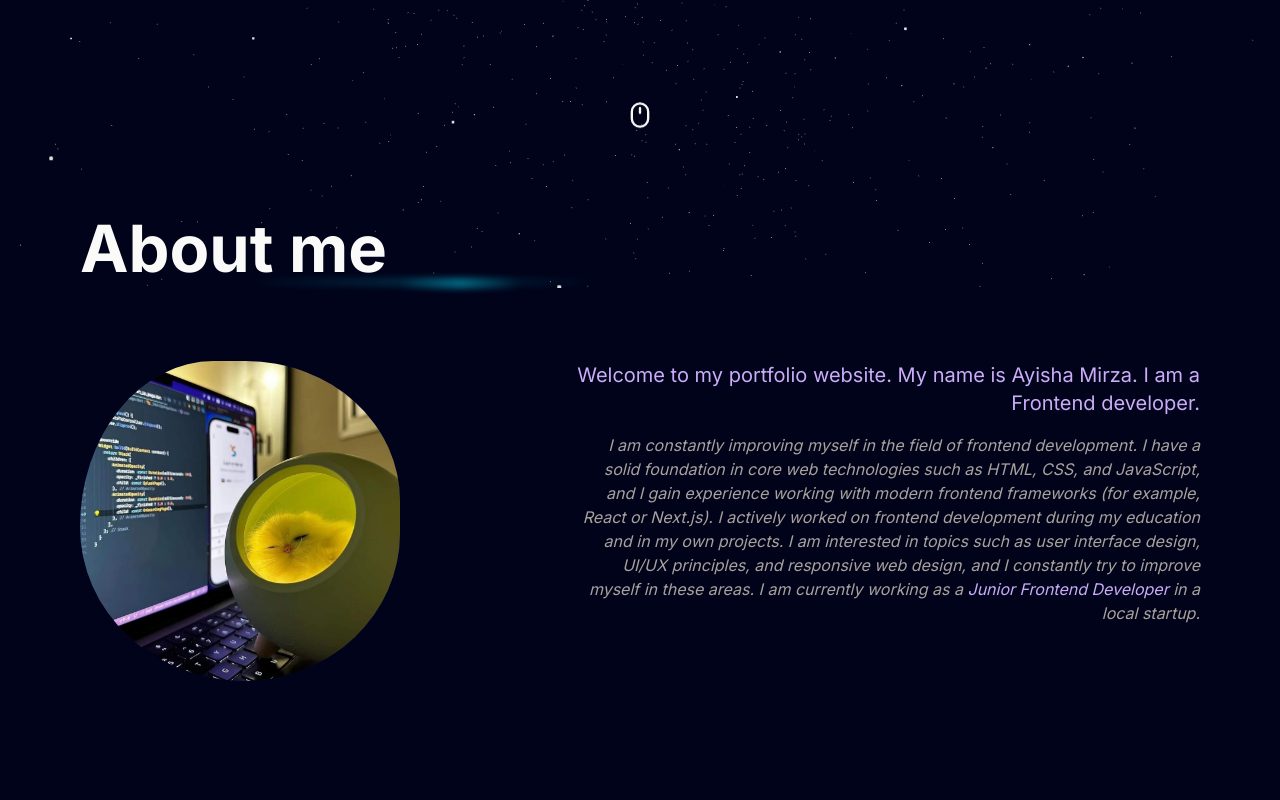
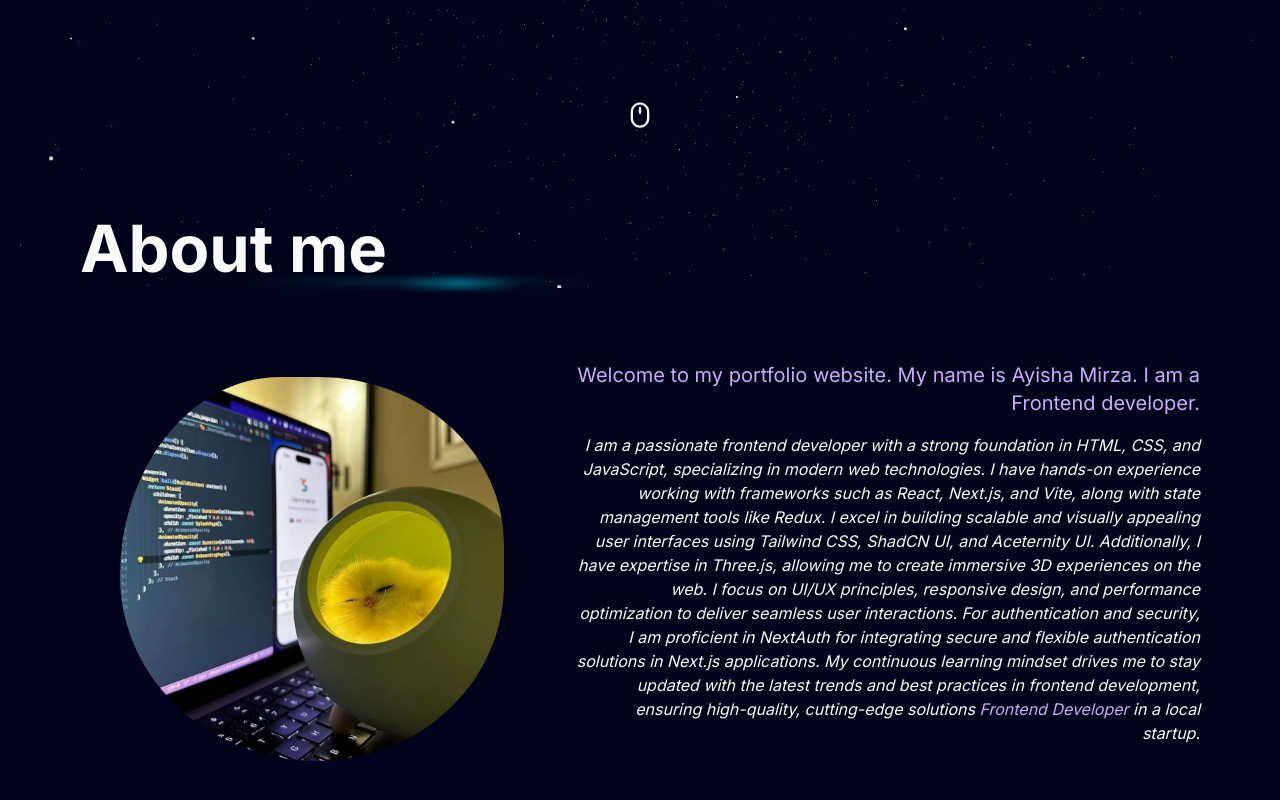
Before and after one commit to ayshenm/MyPotfolioProject, a Next.js app: page / in a window 1280 px wide. Shown: the part 492-1292 px from the top of the page. Built offline with nearby package versions, Linux system fonts and the light colour scheme.

Commit message:
about compentent css fixed

```diff
--- a/components/Loading.tsx
+++ b/components/Loading.tsx
@@ -6,9 +6,28 @@ import { BounceLoader, HashLoader, MoonLoader } from "react-spinners";
 export default function Loading() {
   const [loading, setLoading] = useState(true);
 
+  //   useEffect(() => {
+  //     const timer = setTimeout(() => setLoading(false), 2000); // 2 saniyə sonra gizlənsin
+  //     return () => clearTimeout(timer);
+  //   }, []);
+
+  //   useEffect(() => {
+  //     // Yükləmə müddətini simulyasiya edir (2 saniyə)
+  //     setTimeout(() => {
+  //       setLoading(false);
+  //       window.scrollTo(0, 0); // Yükləmə bitəndə yuxarı qaytarır
+  //     }, 2000);
+  //   }, []);
+
   useEffect(() => {
-    const timer = setTimeout(() => setLoading(false), 2000); // 2 saniyə sonra gizlənsin
-    return () => clearTimeout(timer);
+    // İlk açılışda səhifəni yuxarı qaytarır
+    // document.documentElement.scrollTop = 0;
+    // document.body.scrollTop = 0;
+
+    // Yükləmə müddəti (1.5 saniyə)
+    setTimeout(() => {
+      setLoading(false);
+    }, 1500);
   }, []);
 
   if (!loading) return null; // Yüklənmə bitəndə heç nə göstərmə
--- a/src/sections/about/index.tsx
+++ b/src/sections/about/index.tsx
@@ -15,16 +15,15 @@ const About = () => {
 
       <div className="flex flex-col justify-center gap-y-8 lg:flex-row lg:gap-x-8">
         <MotionViewport variants={varSlide("left")} className="w-full lg:w-[500px]">
-          <div className="mt-5 md:mt-0">
-            <div className="relative rounded-full bg-gradient-to-bl w-48 h-48 md:w-64 md:h-64 lg:w-80 lg:h-80">
-              <div className="absolute inset-0 animate-profile_animate home_img">
+          <div className="flex justify-center items-center p-4">
+            <div className="relative rounded-full sm:w-48 sm:h-48 md:w-64 md:h-64 lg:w-80 lg:h-80 xl:w-96 xl:h-96 max-w-full">
+              <div className="!w-60 !h-40">
                 <Image
-                  sizes="auto"
                   src={AboutImg}
-                  alt=""
+                  alt="About Image"
                   layout="fill"
                   objectFit="cover"
-                  className="home_img "
+                  className="home_img"
                 />
               </div>
             </div>
@@ -32,20 +31,24 @@ const About = () => {
         </MotionViewport>
 
         <MotionViewport variants={varSlide("left")} className="w-full lg:w-3/5">
-          <div className="text-muted-foreground mb-4 text-right flex flex-col gap-y-4 p-4 lg:p-0">
-            <p className="text-xl text-purple">
+          <div className="bg-redtext-muted-foreground mb-4 text-right flex flex-col gap-y-4 p-4 lg:p-0">
+            <p className="text-xl text-purple  text-center md:!text-right">
               Welcome to my portfolio website. My name is Ayisha Mirza. I am a Frontend developer.
             </p>
 
             <p className="italic">
-              I am constantly improving myself in the field of frontend development. I have a solid
-              foundation in core web technologies such as HTML, CSS, and JavaScript, and I gain
-              experience working with modern frontend frameworks (for example, React or Next.js). I
-              actively worked on frontend development during my education and in my own projects. I
-              am interested in topics such as user interface design, UI/UX principles, and
-              responsive web design, and I constantly try to improve myself in these areas. I am
-              currently working as a <span className="text-purple">Junior Frontend Developer</span>{" "}
-              in a local startup.
+              I am a passionate frontend developer with a strong foundation in HTML, CSS, and
+              JavaScript, specializing in modern web technologies. I have hands-on experience
+              working with frameworks such as React, Next.js, and Vite, along with state management
+              tools like Redux. I excel in building scalable and visually appealing user interfaces
+              using Tailwind CSS, ShadCN UI, and Aceternity UI. Additionally, I have expertise in
+              Three.js, allowing me to create immersive 3D experiences on the web. I focus on UI/UX
+              principles, responsive design, and performance optimization to deliver seamless user
+              interactions. For authentication and security, I am proficient in NextAuth for
+              integrating secure and flexible authentication solutions in Next.js applications. My
+              continuous learning mindset drives me to stay updated with the latest trends and best
+              practices in frontend development, ensuring high-quality, cutting-edge solutions
+              <span className="text-purple"> Frontend Developer</span> in a local startup.
             </p>
           </div>
         </MotionViewport>
```
